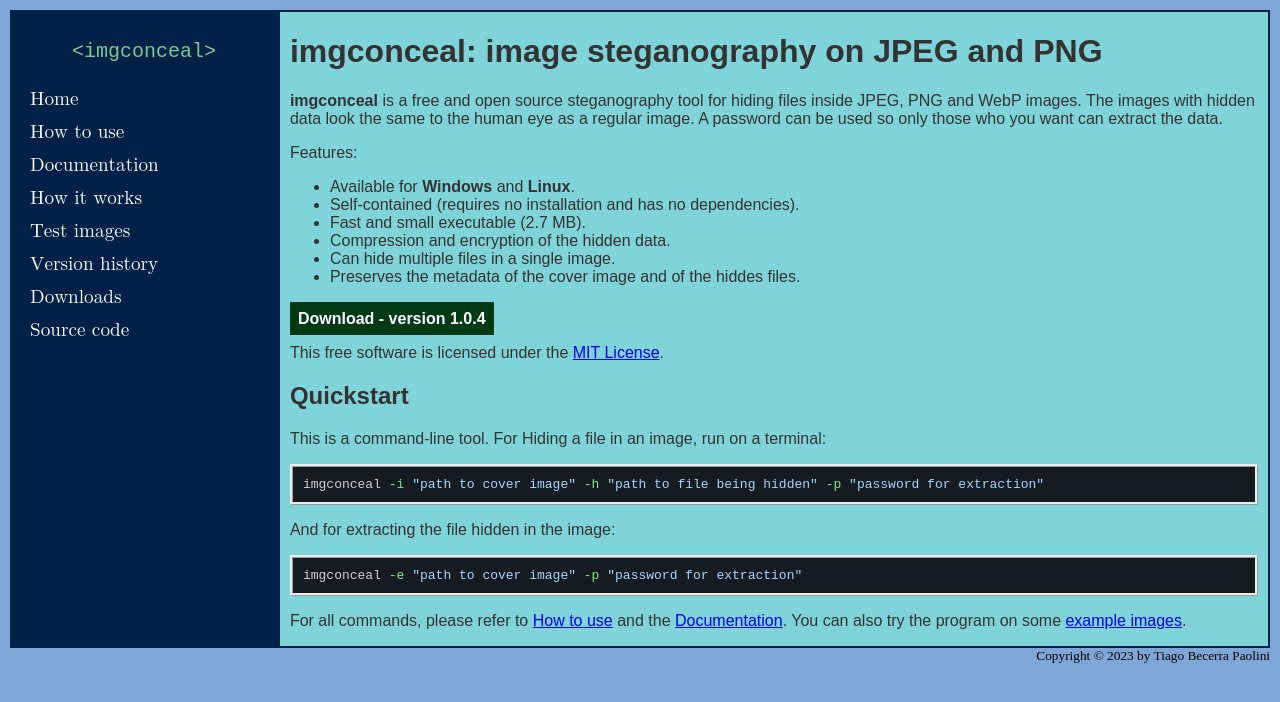
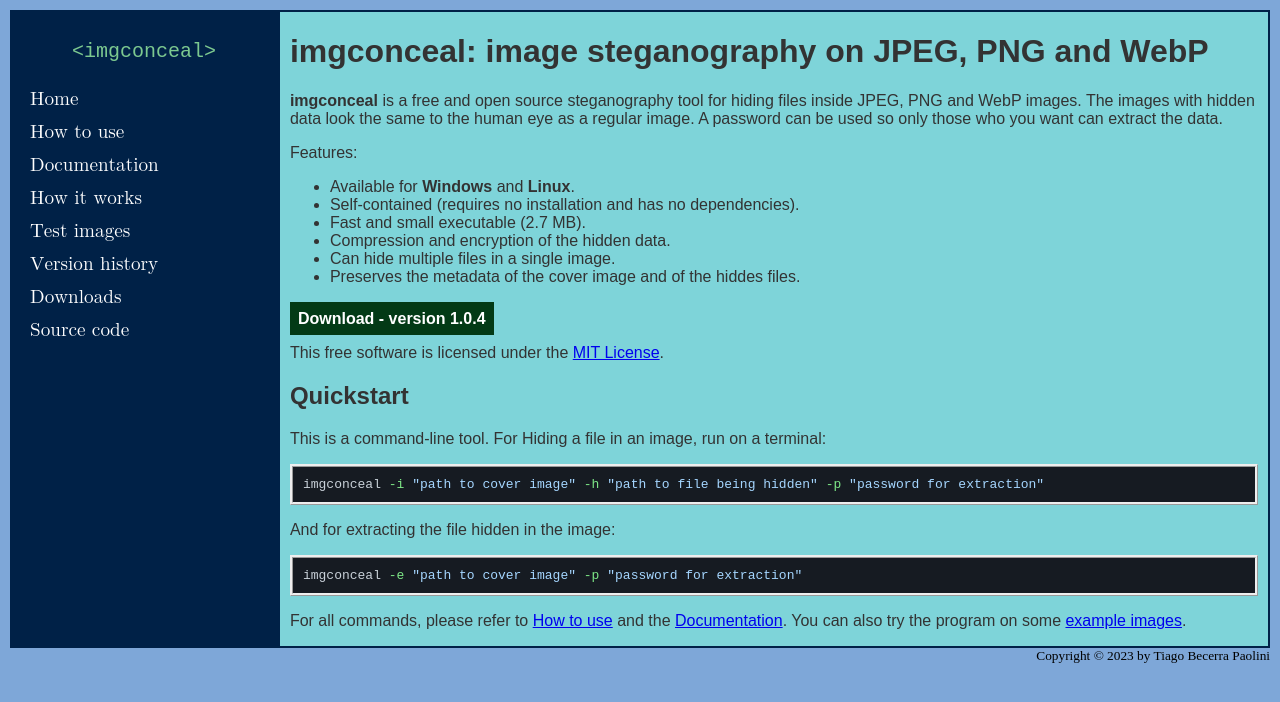
Before and after one commit to tbpaolini/imgconceal, a Jekyll site: the page built from index.md, in a window 1280 px wide. Shown: the top 702 px of the page. Built offline with Jekyll 4.4.1, drawn with Linux system fonts in a browser that asks for light colours; some of the changed lines change nothing that is shown.

Commit message:
Updated the title to include the WebP format

```diff
--- a/index.md
+++ b/index.md
@@ -1,9 +1,9 @@
 ---
 layout: default
 title: Home
-last_modified_at: 2023-06-17 23:04:29 -0300
+last_modified_at: 2023-06-18 14:21:33 -0300
 ---
-# imgconceal: image steganography on JPEG and PNG
+# imgconceal: image steganography on JPEG, PNG and WebP
 
 **imgconceal** is a free and open source steganography tool for hiding files inside JPEG, PNG and WebP images. The images with hidden data look the same to the human eye as a regular image. A password can be used so only those who you want can extract the data.
 
```
